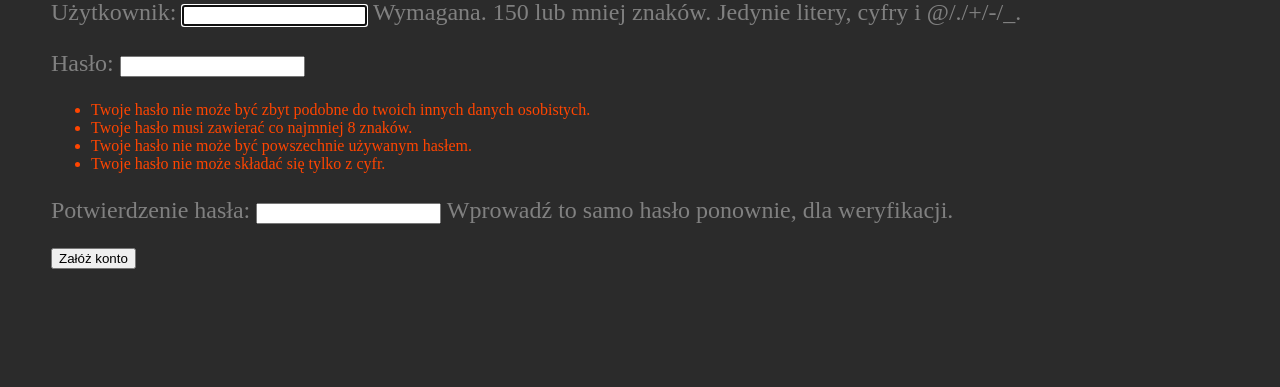
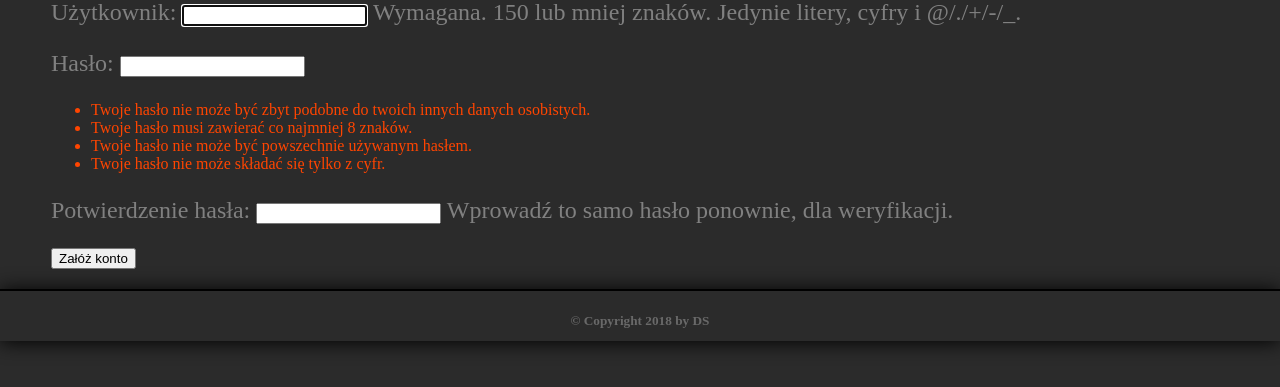
Before and after one commit to DorotaStaszczuk/SilverFox, a Django app: page /signup in a window 1280 px wide. Shown: the part 228-615 px from the top of the page. Run offline with Django 3.2, Linux system fonts and the light colour scheme.

Commit message:
footer added

```diff
--- a/SilverFox/static/css/style.css
+++ b/SilverFox/static/css/style.css
@@ -19,7 +19,7 @@ img {
     padding-top: 50px;
 }
 
-#footer{
+#footer1{
     grid-row: 3;
     position:fixed;
     width:100%;
@@ -30,6 +30,22 @@ img {
     color: dimgray;
 }
 
+#footer {
+
+  right: 0;
+  bottom: 0;
+  left: 0;
+  background-color: rgb(43, 43, 43);
+  height: 50px;
+  border-top: 2px solid black;
+  padding: 0;
+  margin: 0;
+  box-shadow: 0 1px 20px black;
+  bottom:0;
+  width: 100%;
+  text-align: center;
+  color: dimgray;
+}
 
 #s1 {
     grid-column: 1;
--- a/SilverFox/templates/base.html
+++ b/SilverFox/templates/base.html
@@ -26,10 +26,10 @@
     {% block content %}
     {% endblock %}
     </div>
-    <!--<div id="footer">-->
-      <!--{% block footer %}-->
-        <!--{#© Copyright 2018 by DS#}-->
-      <!--{% endblock %}-->
-    <!--</div>-->
+    <div id="footer">
+      {% block footer %}
+      <h5> © Copyright 2018 by DS </h5>
+      {% endblock %}
+    </div>
   </body>
 </html>
```
